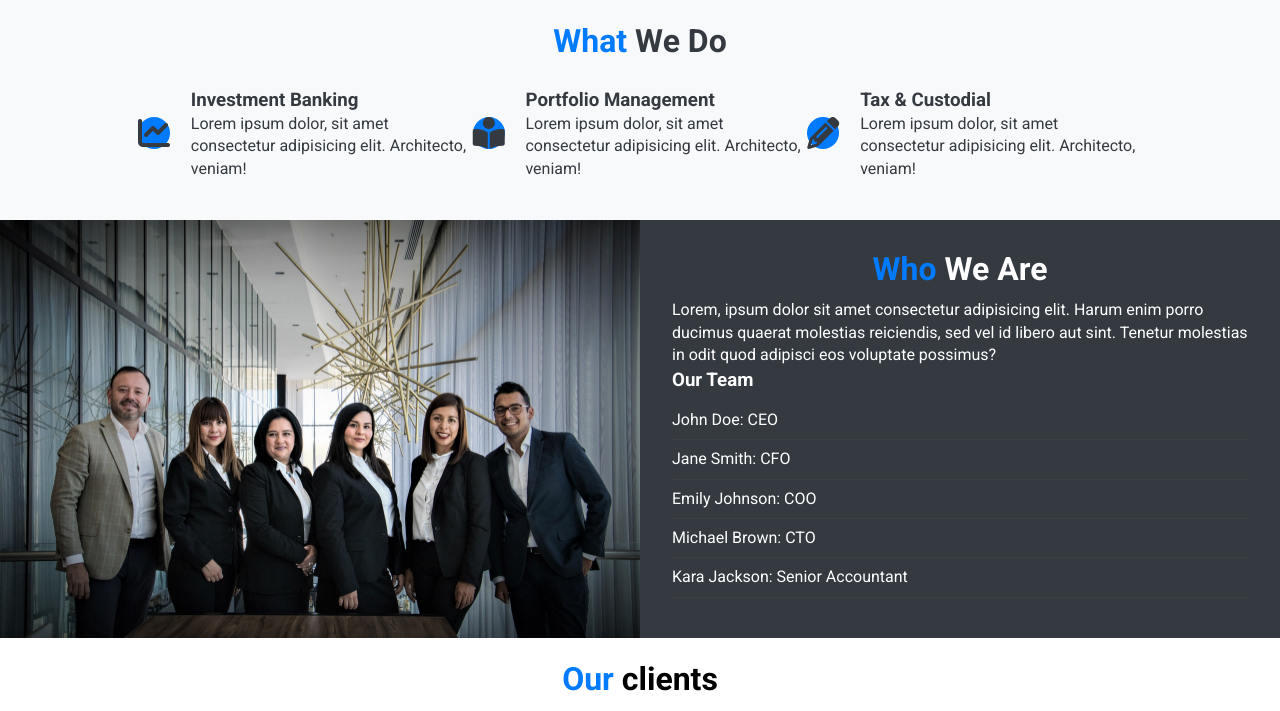
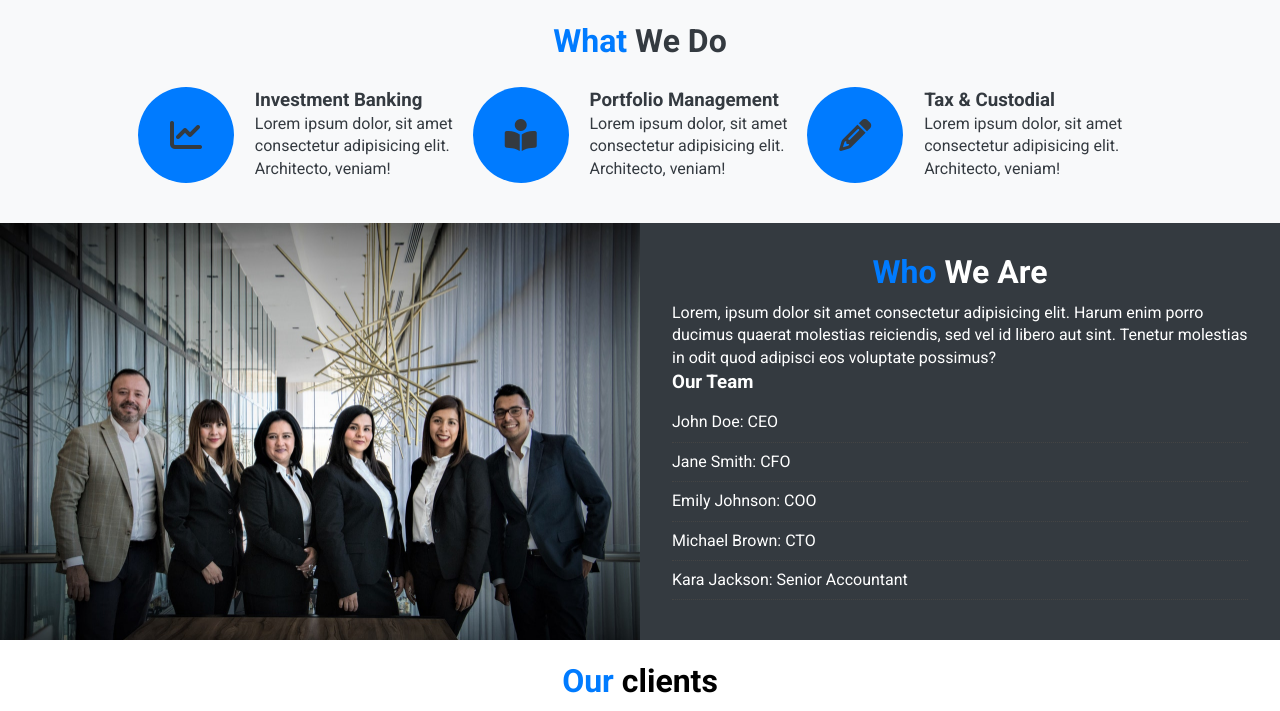
Before and after one commit to Sleyudoags/Edge-Ledger-Website, a plain HTML site: page index.html in a window 1280 px wide. Shown: the part 866-1577 px from the top of the page. Drawn offline with nearby package versions, Linux system fonts and the light colour scheme.

Commit message:
padding of icon

```diff
--- a/css/style.css
+++ b/css/style.css
@@ -172,7 +172,7 @@ p{
 
 #what .items .item i {
     background: #007bff;
-    /* padding: 2rem; */
+    padding: 2rem;
     border-radius: 50%;
     margin-bottom: 1rem;
     display: flex;
```
